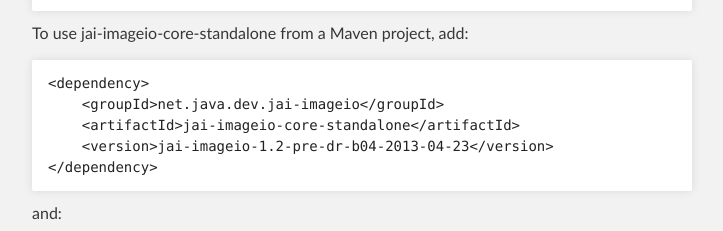
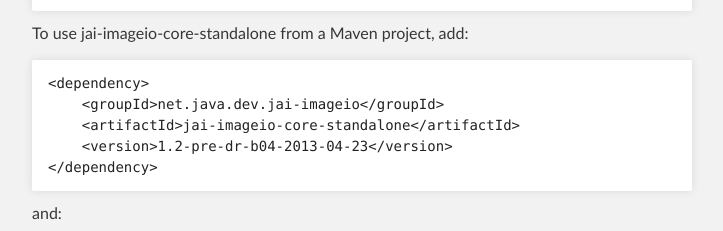
Before and after one commit to jai-imageio/jai-imageio-core, a plain HTML site: page index.html in a window 1280 px wide. Shown: the part 800-1031 px from the top of the page, without its empty margins (288-1011 px from the left). Drawn offline with Linux system fonts and the light colour scheme.

Commit message:
Corrected Maven <version>

```diff
--- a/index.html
+++ b/index.html
@@ -64,7 +64,7 @@ but depends on the <a href="http://download.osgeo.org/webdav/geotools/javax/medi
 <pre><code>&lt;dependency&gt;
     &lt;groupId&gt;net.java.dev.jai-imageio&lt;/groupId&gt;
     &lt;artifactId&gt;jai-imageio-core-standalone&lt;/artifactId&gt;
-    &lt;version&gt;jai-imageio-1.2-pre-dr-b04-2013-04-23&lt;/version&gt;
+    &lt;version&gt;1.2-pre-dr-b04-2013-04-23&lt;/version&gt;
 &lt;/dependency&gt;
 </code></pre>
 
```
